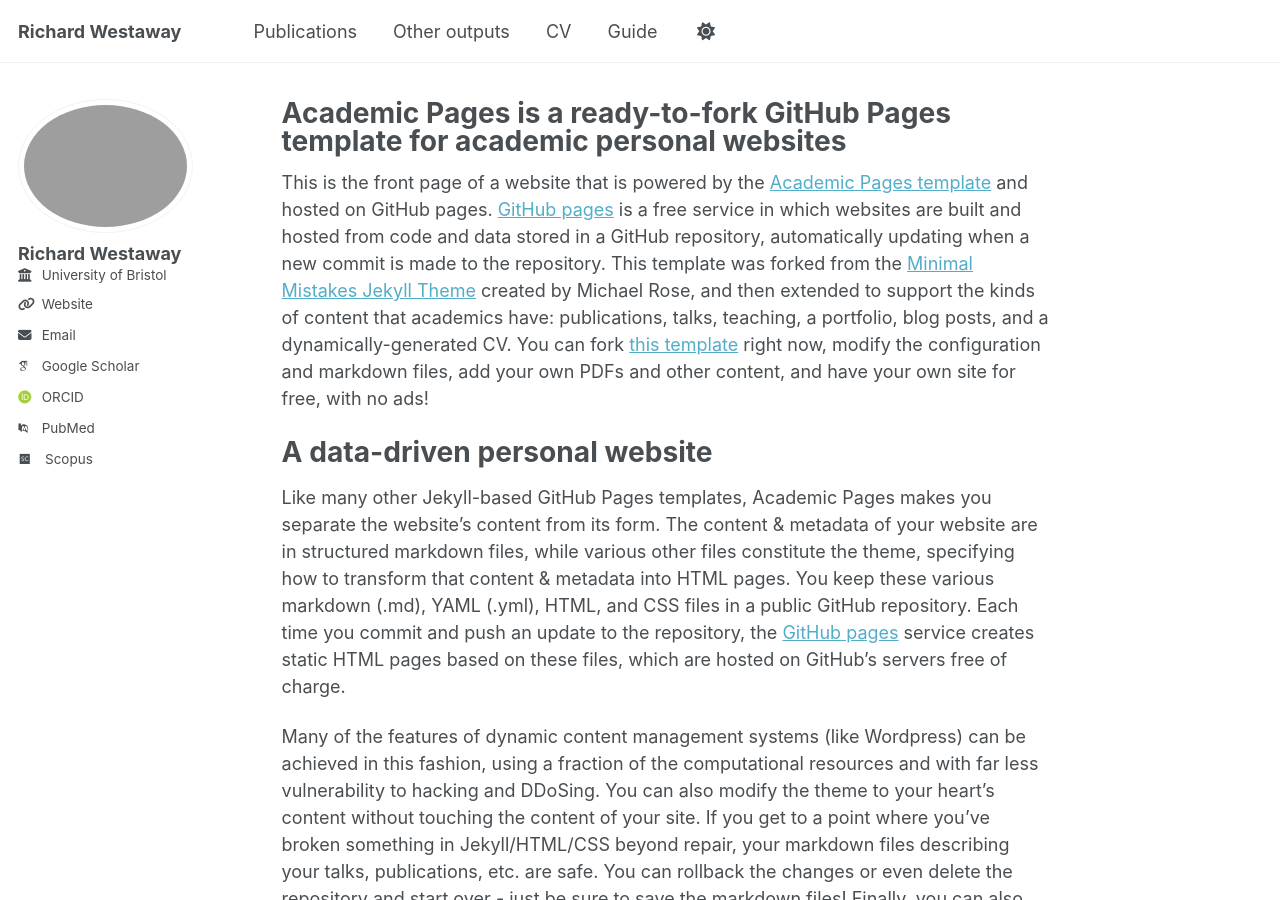
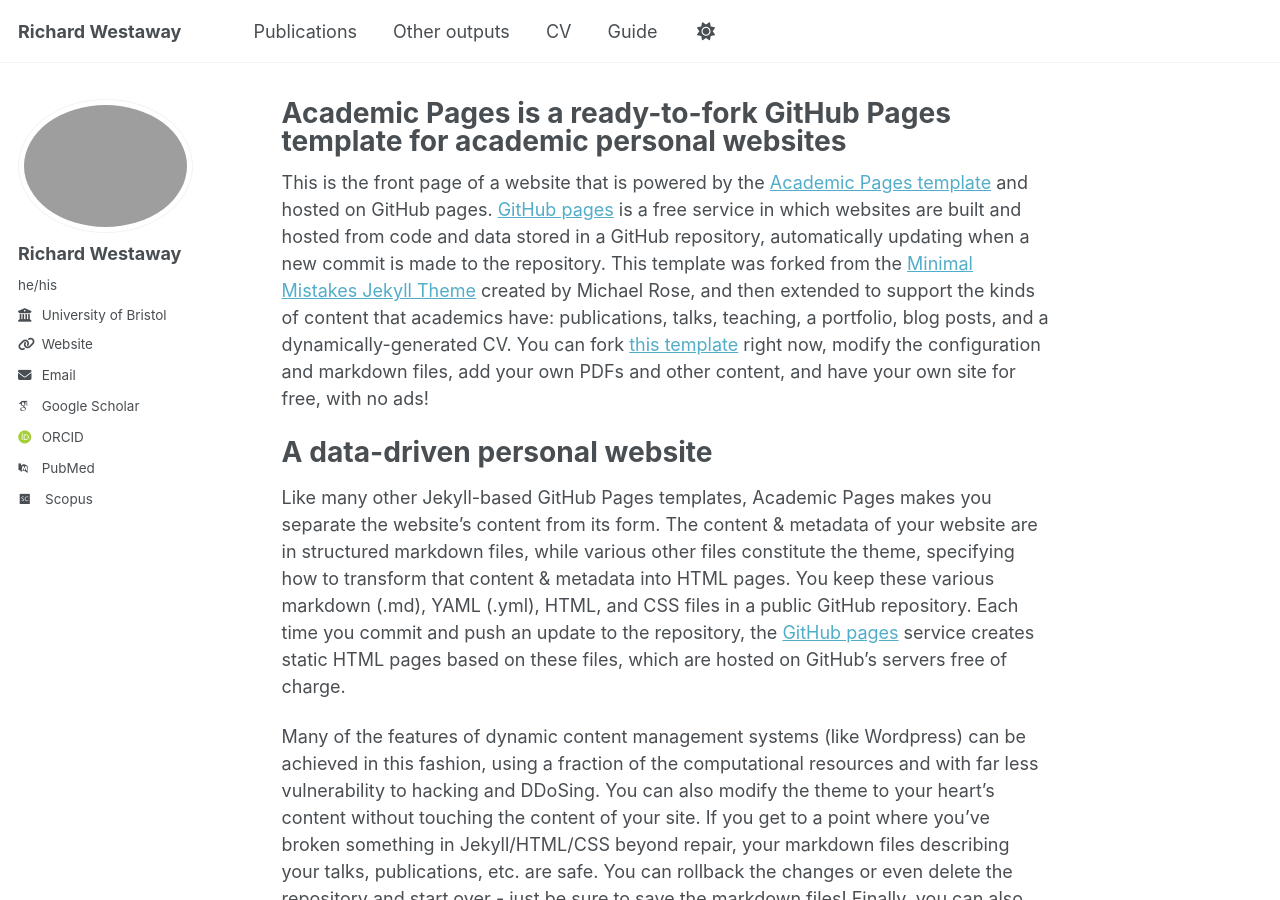
Before and after one commit to richardwestaway/richardwestaway.github.io, a Jekyll site: the page built from _pages/about.md, in a window 1280 px wide and 900 px high. Built offline with Jekyll 4.4.1, drawn with Linux system fonts in a browser that asks for light colours; some web fonts are replaced.

Commit message:
Update _config.yml

```diff
--- a/_config.yml
+++ b/_config.yml
@@ -24,7 +24,7 @@ author:
   # Biographic information
   avatar           : # "profile.png"
   name             : "Richard Westaway"
-  pronouns         : # "he/his"
+  pronouns         : "he/his"
   bio              : # "Short biography for the left-hand sidebar"
   location         : # "Earth"
   employer         : "University of Bristol"
```
